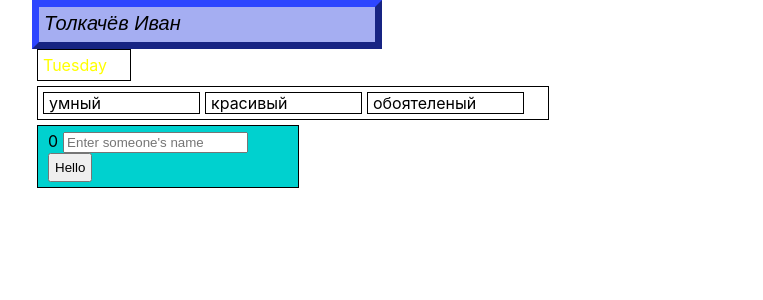
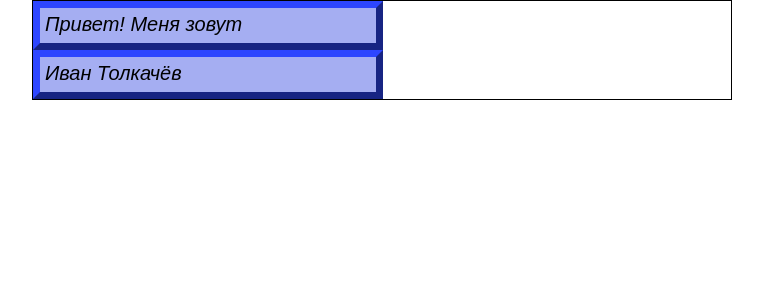
Before and after one commit to vantrey/homeWorkTasks, a React (Create React App) app: page / in a window 1280 px wide. Shown: the top 300 px of the page, without its empty margins (258-1021 px from the left). Built offline with nearby package versions, Linux system fonts and the light colour scheme.

Commit message:
4th task. Presentation.jsx completed. without date

```diff
--- a/src/App.js
+++ b/src/App.js
@@ -1,18 +1,16 @@
 import React from 'react';
 import './App.css';
-import MyName from "./Tolkachev/MyName";
 import TolkachevProgress from "./TolkachevProgress/TolkachevProgress";
 import TolkachevSkills from "./TolkachevSkills/TolkachevSkills";
 import TolkachevInput from "./TolkachevInput/TolkachevInput";
+import Presentation from './Presentation/Presentation'
 
 class App extends React.Component {
+
   render = () => {
     return (
       <div className="App">
-        <MyName/>
-        <TolkachevProgress day={'Tuesday'}/>
-        <TolkachevSkills/>
-        <TolkachevInput/>
+        <Presentation/>
       </div>
     );
   }
--- /dev/null
+++ b/src/Presentation/PresentName/PresentName.jsx
@@ -0,0 +1,14 @@
+import React from 'react';
+import style from './PresentName.module.css'
+
+class PresentName extends React.Component {
+  render = () => {
+    return (
+      <div className={style.presentName}>
+        Иван Толкачёв
+      </div>
+    );
+  }
+}
+
+export default PresentName;
--- /dev/null
+++ b/src/Presentation/PresentName/PresentName.module.css
@@ -0,0 +1,10 @@
+.presentName {
+    background-color: #A5AEF2;
+    width: 326px;
+    height: 25px;
+    padding: 5px;
+    border: 7px outset #263BD7;
+    font-size: 20px;
+    font-family: fantasy;
+    font-style: italic;
+}
--- /dev/null
+++ b/src/Presentation/PresentTemplate/PresentTemplate.jsx
@@ -0,0 +1,15 @@
+import React from 'react';
+import style from './PresentTemplate.module.css'
+
+class PresentTemplate extends React.Component {
+  render = () => {
+    return (
+      <div className={style.presentTemplate}>
+        Привет! Меня зовут
+      </div>
+
+    );
+  }
+}
+
+export default PresentTemplate;
--- a/src/Tolkachev/MyName.module.css
+++ b/src/Presentation/PresentTemplate/PresentTemplate.module.css
@@ -1,4 +1,4 @@
-.myName {
+.presentTemplate {
     background-color: #A5AEF2;
     width: 326px;
     height: 25px;
--- /dev/null
+++ b/src/Presentation/Presentation.jsx
@@ -0,0 +1,17 @@
+import React from 'react';
+import style from './Presentation.module.css'
+import PresentTemplate from "./PresentTemplate/PresentTemplate";
+import PresentName from "./PresentName/PresentName";
+
+class Presentation extends React.Component {
+  render = () => {
+    return (
+      <div className={style.presentation}>
+      <PresentTemplate/>
+      <PresentName/>
+      </div>
+    );
+  }
+}
+
+export default Presentation;
--- /dev/null
+++ b/src/Presentation/Presentation.module.css
@@ -0,0 +1,3 @@
+.presentation {
+    border: thin solid black;
+}
--- a/src/Tolkachev/MyName.jsx
+++ /dev/null
@@ -1,14 +0,0 @@
-import React from 'react';
-import style from './MyName.module.css'
-
-class MyName extends React.Component {
-  render = () => {
-    return (
-      <div className={style.myName}>
-        Толкачёв Иван
-      </div>
-    );
-  }
-}
-
-export default MyName;
```
